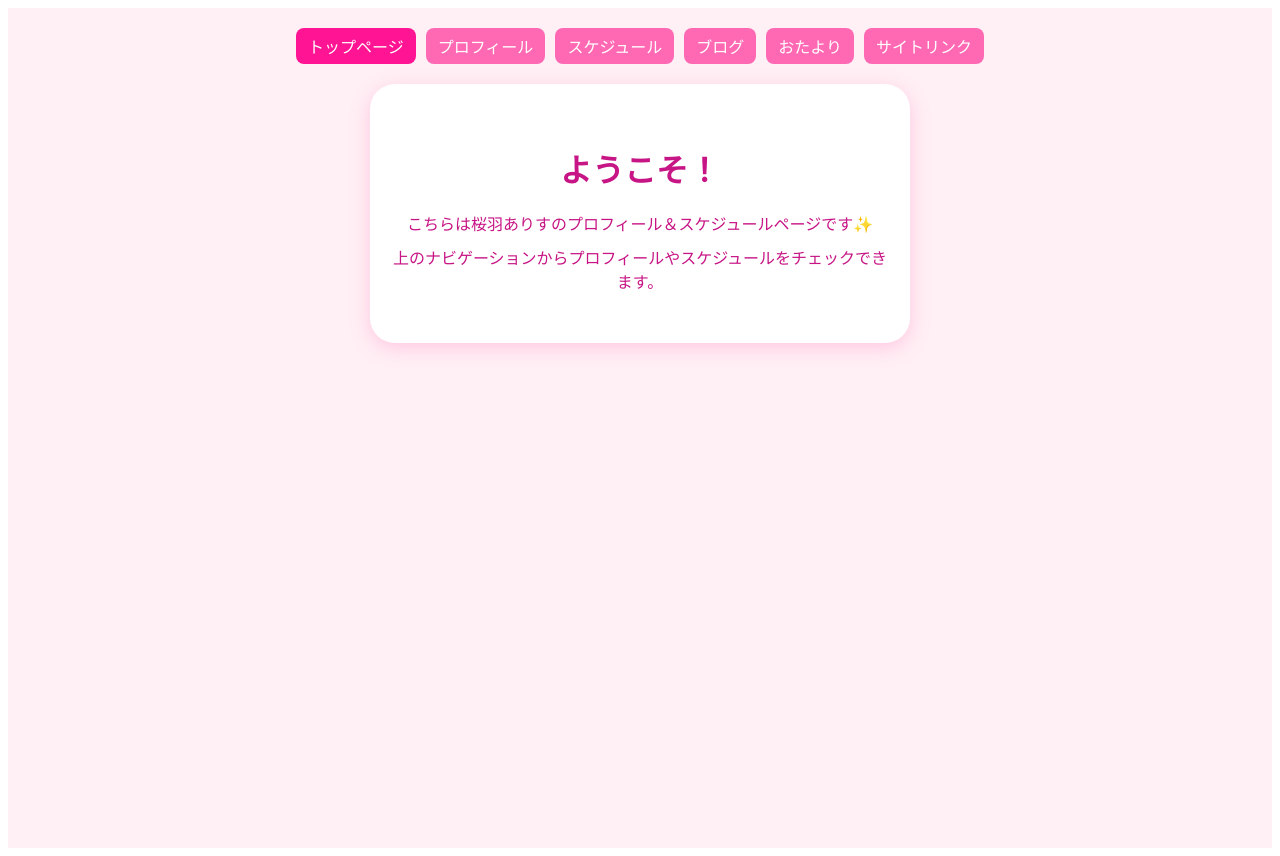
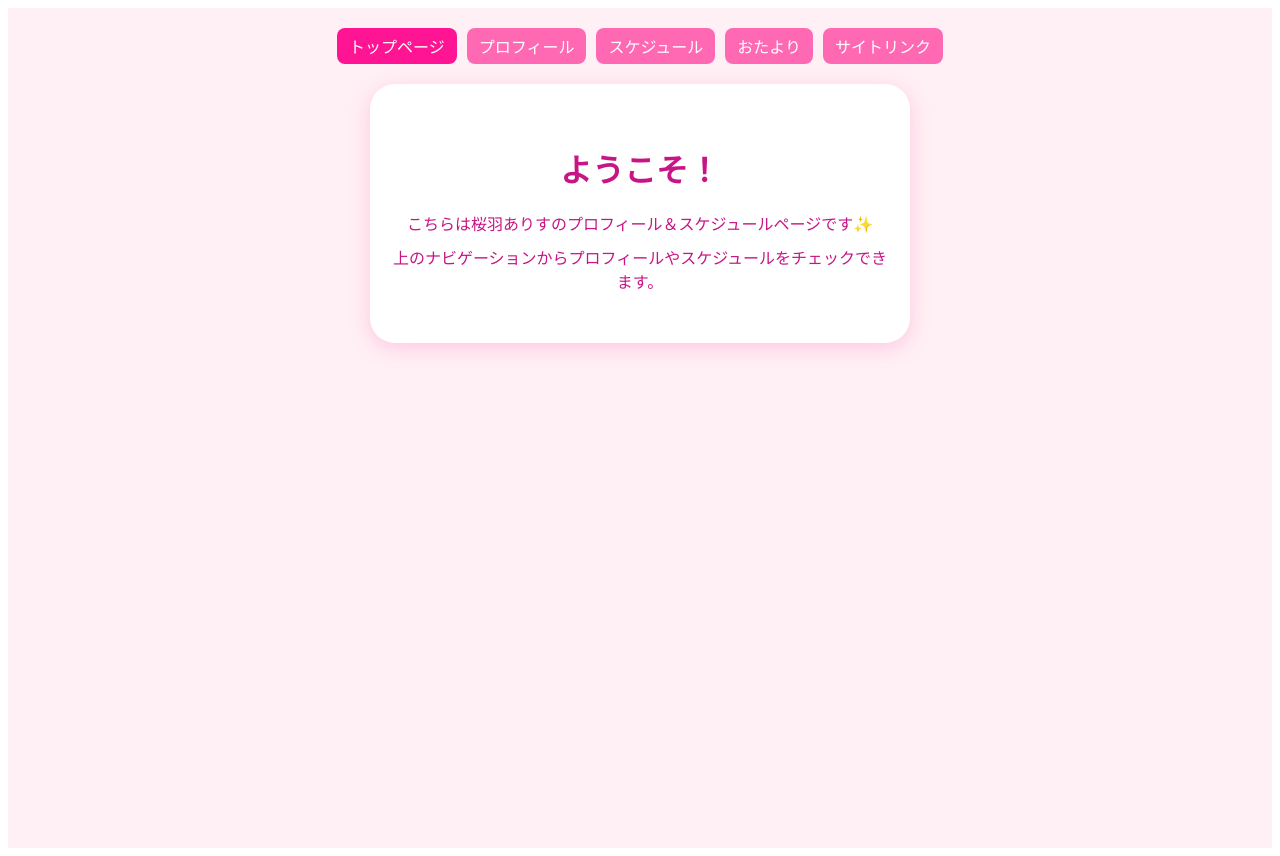
Before and after one commit to SakurahaProject/DistributorPage, a Vue app: page / in a window 1280 px wide. Built offline with nearby package versions, Linux system fonts and the light colour scheme.

Commit message:
無いページのリンクを削除

```diff
--- a/src/App.vue
+++ b/src/App.vue
@@ -4,7 +4,6 @@
             <router-link to="/">トップページ</router-link>
             <router-link to="/profile">プロフィール</router-link>
             <router-link to="/schedule">スケジュール</router-link>
-            <router-link to="/blog">ブログ</router-link>
             <router-link to="/letter">おたより</router-link>
             <router-link to="/links">サイトリンク</router-link>
         </nav>
```
